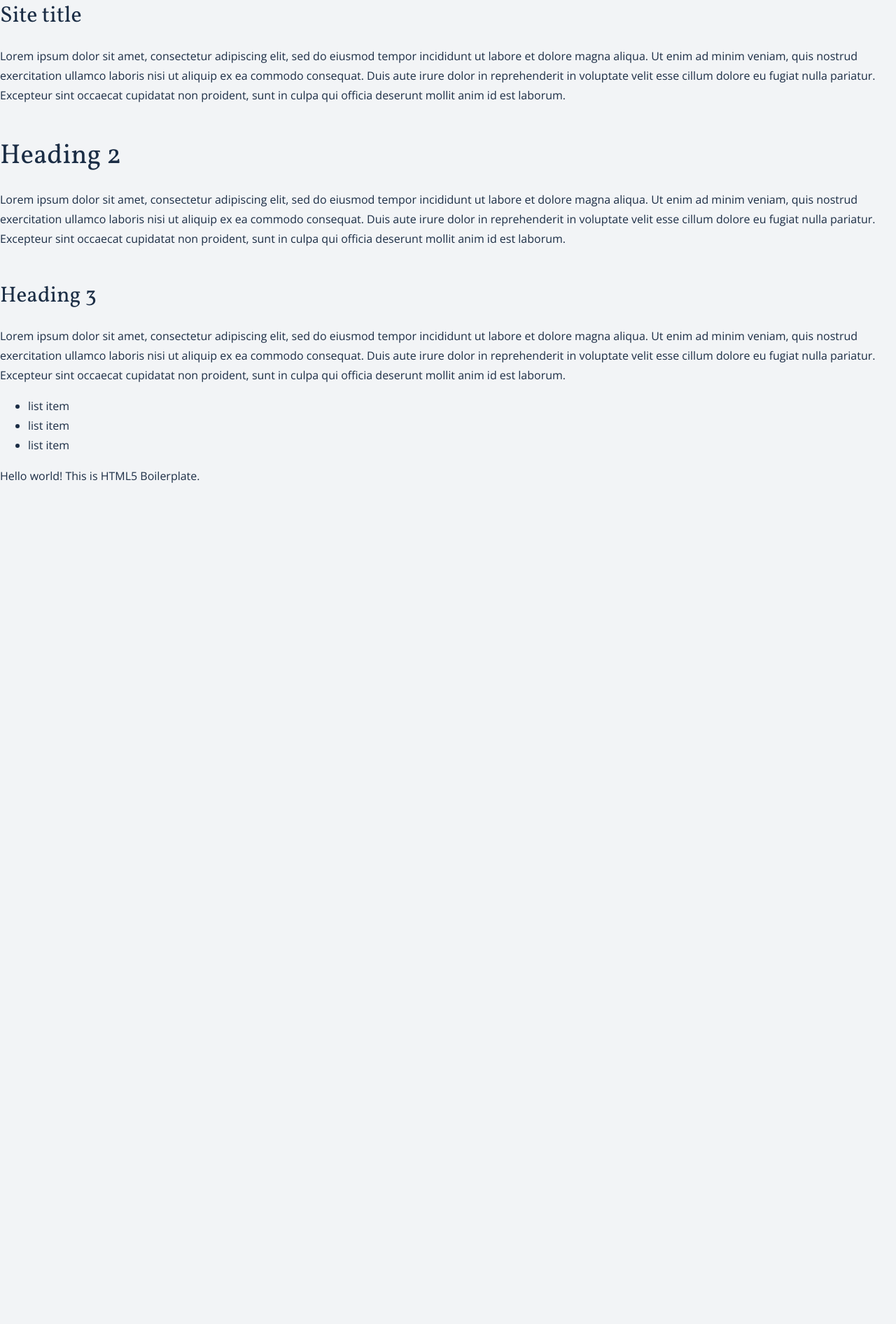
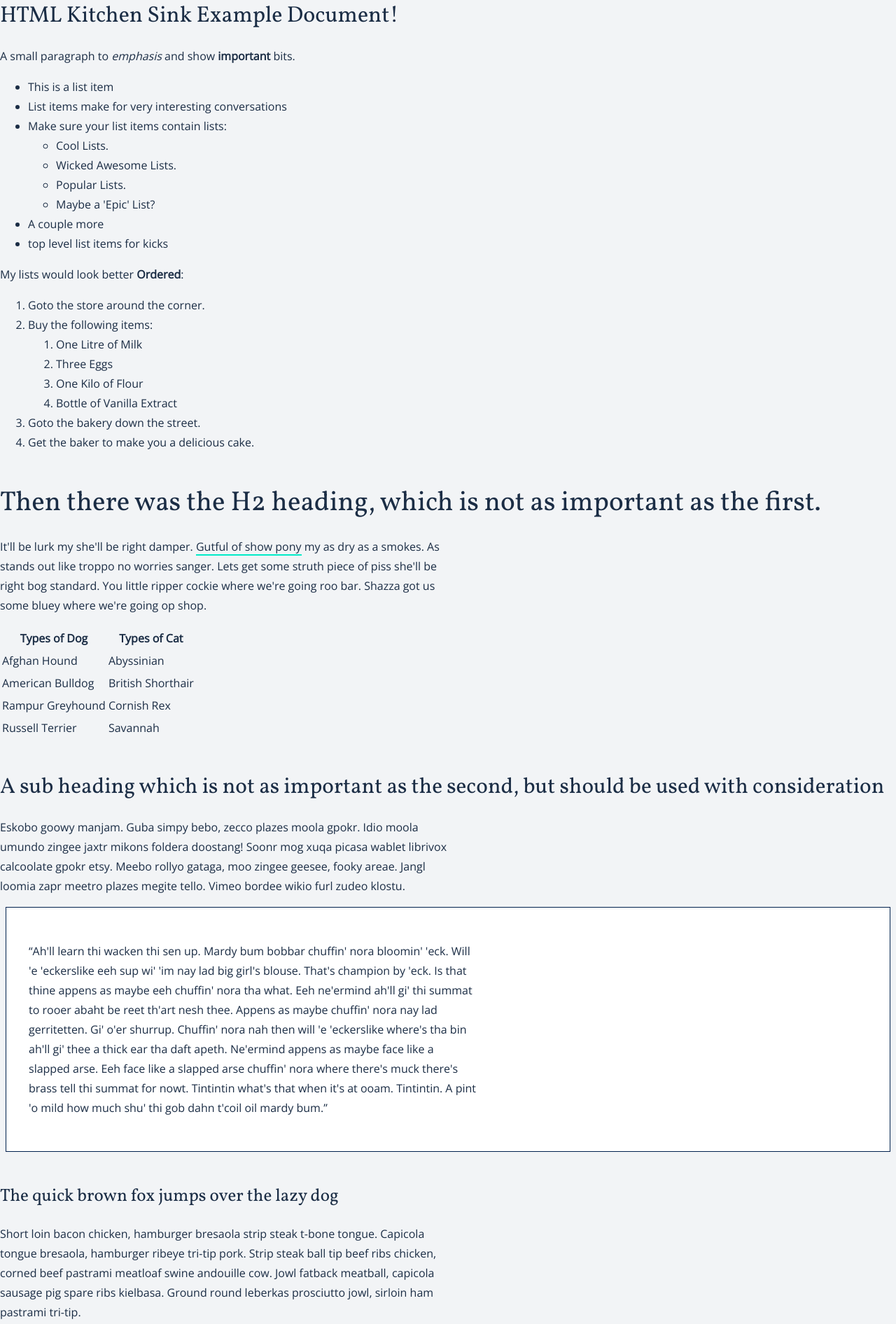
Before and after one commit to uxmoon/css-design-system, a website built with Parcel: page index.html in a window 1280 px wide. Shown: the part 18-1910 px from the top of the page at 70% size. Before the commit the page ends 800 px from the top, so only its background shows below. Built offline with nearby package versions, Linux system fonts and the light colour scheme.

Commit message:
Added html kitchen sink to test styles

```diff
--- a/css/style.css
+++ b/css/style.css
@@ -5,6 +5,7 @@
   --red: #ff5470;
   --yellow: #fde24f;
   --black: #1b2d45;
+  --white: #ffffff;
   --darkBlue: #00214d;
   --grey: #bfbfbf;
   --lightGrey: #f2f4f6;
@@ -38,6 +39,20 @@ body {
 
 p {
   margin-bottom: 1rem;
+  max-width: 40rem;
+}
+
+p a {
+  color: var(--black);
+  text-decoration: none;
+  border-bottom: 2px solid var(--green);
+}
+
+blockquote {
+  border: 1px solid var(--darkBlue);
+  margin: 0.5rem;
+  padding: 2rem;
+  background-color: var(--white);
 }
 
 h1,
--- a/index.html
+++ b/index.html
@@ -24,20 +24,155 @@
 </head>
 
 <body>
-  <h1>Site title</h1>
-  <p>Lorem ipsum dolor sit amet, consectetur adipiscing elit, sed do eiusmod tempor incididunt ut labore et dolore magna aliqua. Ut enim ad minim veniam, quis nostrud exercitation ullamco laboris nisi ut aliquip ex ea commodo consequat. Duis aute irure dolor in reprehenderit in voluptate velit esse cillum dolore eu fugiat nulla pariatur. Excepteur sint occaecat cupidatat non proident, sunt in culpa qui officia deserunt mollit anim id est laborum.</p>
+  <h1>HTML Kitchen Sink Example Document!</h1>
+  <p>
+       A small paragraph to <em>emphasis</em> and show <strong>important</strong> bits.
+  </p>
+  <ul>
+      <li>This is a list item</li>
+      <li>List items make for very interesting conversations</li>
+      <li>Make sure your list items contain lists:
+      <ul>
+          <li>Cool Lists.</li>
+          <li>Wicked Awesome Lists.</li>
+          <li>Popular Lists.</li>
+          <li>Maybe a 'Epic' List?</li>
+      </ul>
+      </li>
+      <li>A couple more</li>
+      <li>top level list items for kicks</li>
+  </ul>
+  <p>
+       My lists would look better <strong>Ordered</strong>:
+  </p>
+  <ol>
+      <li>Goto the store around the corner.</li>
+      <li>Buy the following items:
+      <ol>
+          <li>One Litre of Milk</li>
+          <li>Three Eggs</li>
+          <li>One Kilo of Flour</li>
+          <li>Bottle of Vanilla Extract</li>
+      </ol>
+      </li>
+      <li>Goto the bakery down the street.</li>
+      <li>Get the baker to make you a delicious cake.
+  </ol>
+  <h2>Then there was the H2 heading, which is not as important as the first.</h2>
+  <p>
+       It'll be lurk my she'll be right damper. <a href="https://github.com">Gutful of show pony</a> my as dry as a smokes. As stands out like troppo no worries sanger. Lets get some struth piece of piss she'll be right bog standard. You little ripper cockie where we're going roo bar. Shazza got us some bluey where we're going op shop.
+  </p>
+  <table>
+  <thead>
+  <tr>
+      <th>
+           Types of Dog
+      </th>
+      <th>
+           Types of Cat
+      </th>
+  </tr>
+  </thead>
+  <tbody>
+  <tr>
+      <td>
+           Afghan Hound
+      </td>
+      <td>
+           Abyssinian
+      </td>
+  </tr>
+  <tr>
+      <td>
+           American Bulldog
+      </td>
+      <td>
+           British Shorthair
+      </td>
+  </tr>
+  <tr>
+      <td>
+           Rampur Greyhound
+      </td>
+      <td>
+           Cornish Rex
+      </td>
+  </tr>
+  <tr>
+      <td>
+           Russell Terrier
+      </td>
+      <td>
+           Savannah
+      </td>
+  </tr>
+  </tbody>
+  </table>
+  <h3>A sub heading which is not as important as the second, but should be used with consideration</h3>
+  <p>
+       Eskobo goowy manjam. Guba simpy bebo, zecco plazes moola gpokr. Idio moola umundo zingee jaxtr mikons foldera doostang! Soonr mog xuqa picasa wablet librivox calcoolate gpokr etsy. Meebo rollyo gataga, moo zingee geesee, fooky areae. Jangl loomia zapr meetro plazes megite tello. Vimeo bordee wikio furl zudeo klostu.
+  </p>
+  <blockquote>
+      <p>
+           “Ah'll learn thi wacken thi sen up. Mardy bum bobbar chuffin' nora bloomin' 'eck. Will 'e 'eckerslike eeh sup wi' 'im nay lad big girl's blouse. That's champion by 'eck. Is that thine appens as maybe eeh chuffin' nora tha what. Eeh ne'ermind ah'll gi' thi summat to rooer abaht be reet th'art nesh thee. Appens as maybe chuffin' nora nay lad gerritetten. Gi' o'er shurrup. Chuffin' nora nah then will 'e 'eckerslike where's tha bin ah'll gi' thee a thick ear tha daft apeth. Ne'ermind appens as maybe face like a slapped arse. Eeh face like a slapped arse chuffin' nora where there's muck there's brass tell thi summat for nowt. Tintintin what's that when it's at ooam. Tintintin. A pint 'o mild how much shu' thi gob dahn t'coil oil mardy bum.”
+      </p>
+  </blockquote>
+  <h4>The quick brown fox jumps over the lazy dog</h4>
+  <p>
+       Short loin bacon chicken, hamburger bresaola strip steak t-bone tongue. Capicola tongue bresaola, hamburger ribeye tri-tip pork. Strip steak ball tip beef ribs chicken, corned beef pastrami meatloaf swine andouille cow. Jowl fatback meatball, capicola sausage pig spare ribs kielbasa. Ground round leberkas prosciutto jowl, sirloin ham pastrami tri-tip.
+  </p>
+  <pre>
+      <code>
+      #header h1 a { display: block; width: 300px; height: 80px; } </code>
+  </pre>
+  <h5>A sub heading which is not as important as the second, but should be used with consideration</h5>
+  <form action="#" method="post">
+      <legend>HTML Form</legend>
+      <p>
+          <label for="name">Text Input:</label>
+          <input type="text" name="name" id="name" value="" tabindex="1"/>
+      </p>
+      <p>
+          <div>
+              <strong>Radio Button Choice</strong>
+          </div>
+          <label for="radio-choice-1">Choice 1</label>
+          <input type="radio" name="radio-choice-1" id="radio-choice-1" tabindex="2" value="choice-1"/>
+          <label for="radio-choice-2">Choice 2</label>
+          <input type="radio" name="radio-choice-2" id="radio-choice-2" tabindex="3" value="choice-2"/>
+      </p>
+      <p>
+          <label for="select-choice">Select Dropdown Choice:</label>
+          <select name="select-choice" id="select-choice">
+              <option value="Choice 1">Choice 1</option>
+              <option value="Choice 2">Choice 2</option>
+              <option value="Choice 3">Choice 3</option>
+          </select>
+      </p>
+      <p>
+          <label for="textarea">Textarea:</label>
+          <textarea cols="40" rows="8" name="textarea" id="textarea"></textarea>
+      </p>
+      <p>
+          <label for="checkbox">Checkbox:</label>
+          <input type="checkbox" name="checkbox" id="checkbox"/>
+      </p>
+      <p>
+          <input type="submit" value="Submit"/>
+      </p>
+  </form>
+  <hr>
+  <dl>
+      <dt>Definition list</dt>
+      <dd>Sixgill shark lightfish clown loach, galjoen fish spinyfin merluccid hake.</dd>
+      <dt>Trahira;</dt>
+      <dd>tui chub, tilefish freshwater shark European eel Old World rivuline Celebes rainbowfish slender barracudina Manta Ray.</dd>
+  </dl>
+  <h6>This heading plays a relatively small bit part role, if you use it at all... hipsters...</h6>
+  <p>
+       Cosby sweater pop-up flexitarian stumptown craft beer. Bicycle rights quinoa echo park, authentic brunch tofu kale chips trust fund. VHS keytar farm-to-table 8-bit beard food truck. Cred flexitarian portland, PBR authentic williamsburg seitan. Echo park fixie hella, kale chips marfa organic trust fund etsy letterpress readymade fanny pack chillwave. Master cleanse portland synth odd future next level. Pop-up master cleanse photo booth, wayfarers hella you probably haven't heard of them beard shoreditch
+  </p>
 
-  <h2>Heading 2</h2>
-  <p>Lorem ipsum dolor sit amet, consectetur adipiscing elit, sed do eiusmod tempor incididunt ut labore et dolore magna aliqua. Ut enim ad minim veniam, quis nostrud exercitation ullamco laboris nisi ut aliquip ex ea commodo consequat. Duis aute irure dolor in reprehenderit in voluptate velit esse cillum dolore eu fugiat nulla pariatur. Excepteur sint occaecat cupidatat non proident, sunt in culpa qui officia deserunt mollit anim id est laborum.</p>
-
-  <h3>Heading 3</h3>
-  <p>Lorem ipsum dolor sit amet, consectetur adipiscing elit, sed do eiusmod tempor incididunt ut labore et dolore magna aliqua. Ut enim ad minim veniam, quis nostrud exercitation ullamco laboris nisi ut aliquip ex ea commodo consequat. Duis aute irure dolor in reprehenderit in voluptate velit esse cillum dolore eu fugiat nulla pariatur. Excepteur sint occaecat cupidatat non proident, sunt in culpa qui officia deserunt mollit anim id est laborum.</p>
-
-  <ul>
-    <li>list item</li>
-    <li>list item</li>
-    <li>list item</li>
-  </ul>
   <!-- Add your site or application content here -->
   <p>Hello world! This is HTML5 Boilerplate.</p>
   <script src="js/vendor/modernizr-3.11.2.min.js"></script>
```
